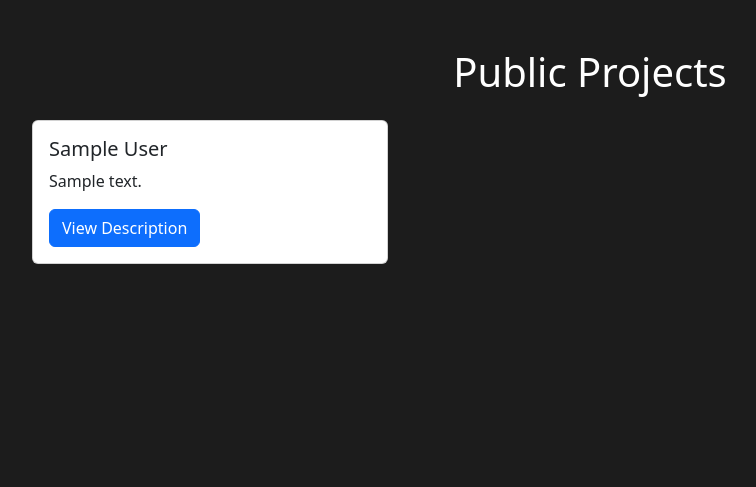
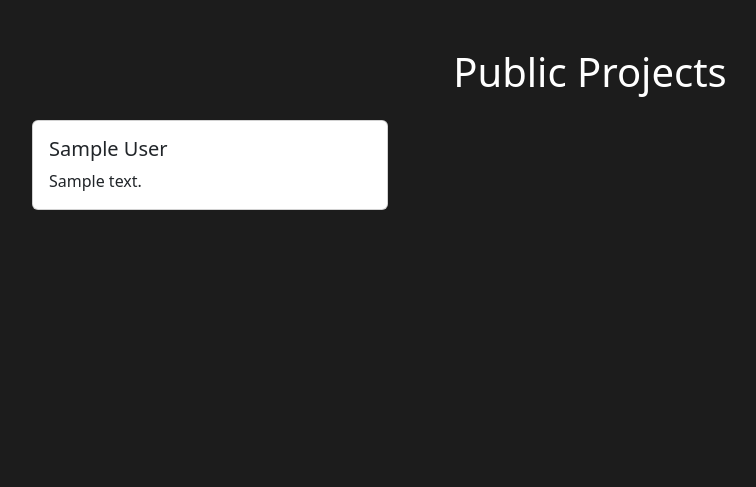
Before and after one commit to duk3y/music-production-pma, a Django app: page /public-projects/ in a window 1280 px wide. Shown: the part 60-547 px from the top of the page, without its empty margins (50-806 px from the left). Run offline with Django 5.2, Linux system fonts and the light colour scheme; tables that the repository leaves empty hold one stand-in row (values such as "Sample post").

Commit message:
Removed unnecessary button from the description of a public project

```diff
--- a/templates/public_projects.html
+++ b/templates/public_projects.html
@@ -13,7 +13,6 @@
                 <div class="card-body">
                     <h5 class="card-title">{{ project.name }}</h5>
                     <p class="card-text">{{ project.description }}</p>
-                    <a href="{{ project.get_absolute_url }}" class="btn btn-primary">View Description</a>
                 </div>
             </div>
         </div>
```
